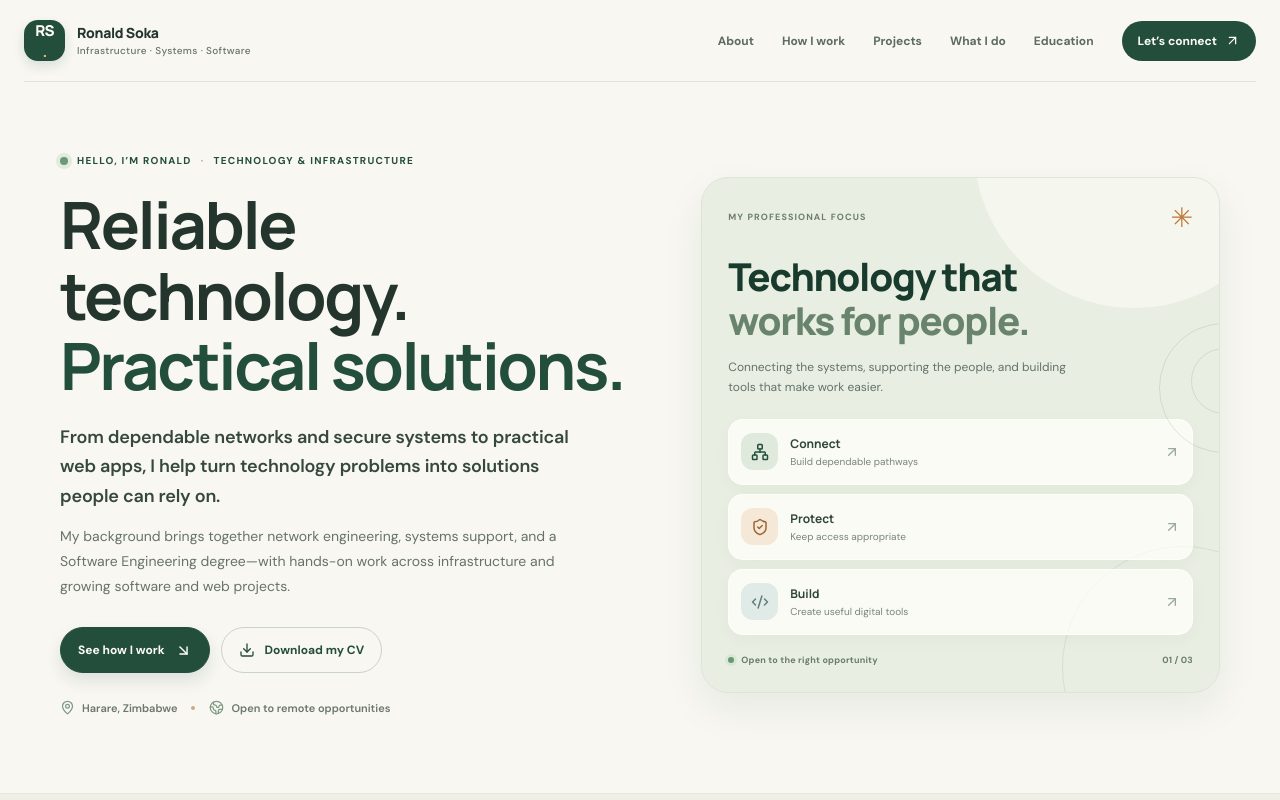
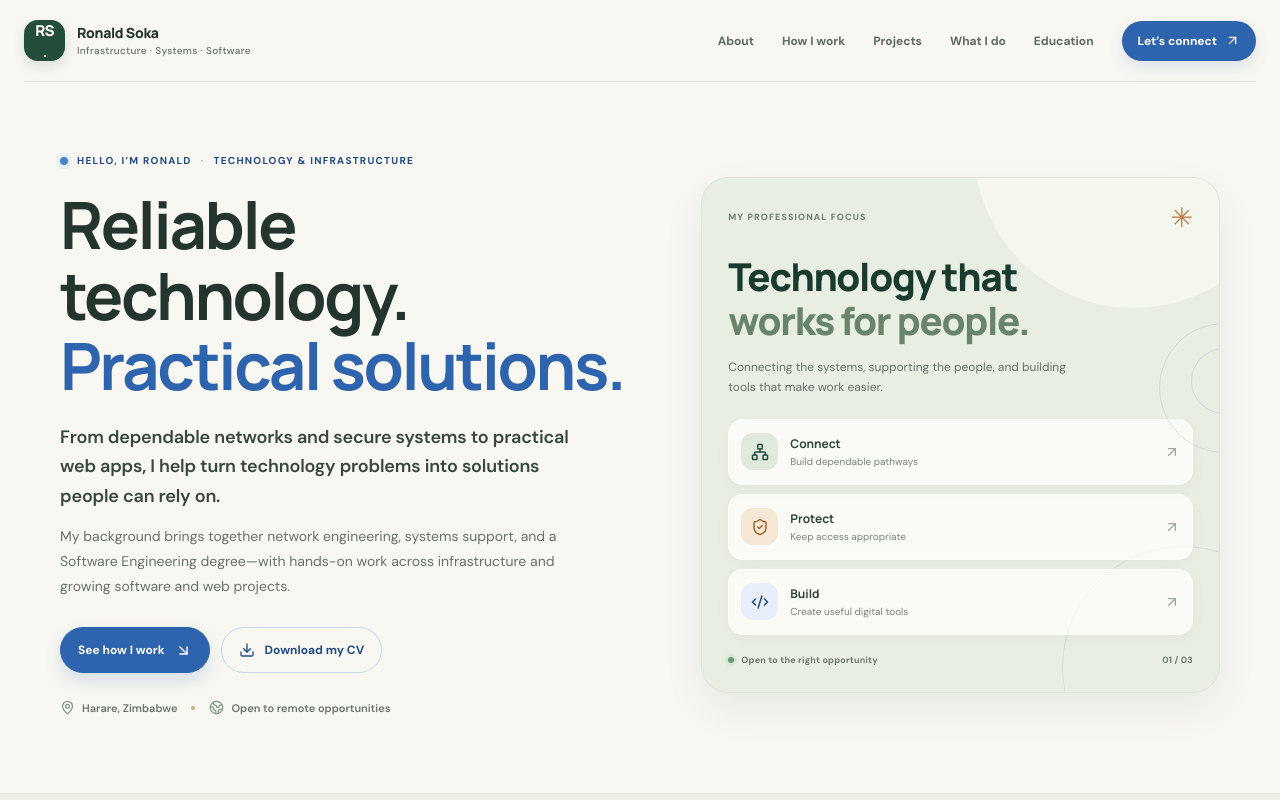
Before and after one commit to Tavadaish/ronald-soka-portfolio, a React (Vite) app: page / in a window 1280 px wide. Shown: the top 800 px of the page. Built offline with nearby package versions, Linux system fonts and the light colour scheme.

Commit message:
Update styles.css

```diff
--- a/src/styles.css
+++ b/src/styles.css
@@ -309,3 +309,62 @@ h1, h2, h3, p { margin-top: 0; }
 @media (prefers-reduced-motion: reduce) {
   *, *::before, *::after { scroll-behavior: auto !important; animation-duration: .01ms !important; animation-iteration-count: 1 !important; transition-duration: .01ms !important; }
 }
+
+/* Blue accent pass: keep the warm paper and forest palette, with clearer blue signals. */
+:root {
+  --blue: #2e63ad;
+  --blue-deep: #204b87;
+  --blue-pale: #e8effa;
+  --blue-line: #cfdcf0;
+  --blue-wash: #f1f5fb;
+}
+
+button:focus-visible, a:focus-visible { outline-color: #477bc2; }
+::selection { background: #dce8f8; color: #204b87; }
+.nav-links > a:hover { color: var(--blue); }
+.nav-links .nav-contact { background: var(--blue); box-shadow: 0 7px 16px rgba(46, 99, 173, .12); }
+.nav-links .nav-contact:hover { background: var(--blue-deep); }
+.hero h1 em, .contact-copy h2 em { color: var(--blue); }
+.button-primary { background: var(--blue); border-color: var(--blue); box-shadow: 0 8px 17px rgba(46, 99, 173, .16); }
+.button-primary:hover { background: var(--blue-deep); border-color: var(--blue-deep); box-shadow: 0 12px 22px rgba(46, 99, 173, .2); }
+.button-secondary { color: var(--blue-deep); border-color: #c7d6e9; }
+.button-secondary:hover { background: var(--blue-pale); border-color: #b8cbe5; }
+.button-linkedin { background: var(--blue-pale); border-color: var(--blue-line); color: var(--blue-deep); }
+.eyebrow { color: var(--blue-deep); }
+.eyebrow-dot { background: #4b83cb; box-shadow: 0 0 0 4px #e5eefb; }
+.section-index { color: var(--blue); }
+.focus-icon-blue { color: var(--blue-deep); background: var(--blue-pale); }
+.hero-decoration { border-color: rgba(46, 99, 173, .14); }
+.hero-card::after { border-color: rgba(46, 99, 173, .13); }
+.project-card:hover { border-color: #bdcfe9; box-shadow: 0 15px 35px rgba(46, 78, 124, .09); }
+.project-open { background: var(--blue-pale); color: var(--blue-deep); }
+.project-card:hover .project-open { background: var(--blue); }
+.project-category { color: var(--blue-deep); }
+.project-card-bottom { color: var(--blue-deep); }
+.tag-row span { color: #365b8c; background: #f0f4fb; border-color: #e1e9f5; }
+.skill-card { border-top: 3px solid #dce6f4; }
+.skill-card:nth-child(1) { border-top-color: #a9c5e8; }
+.skill-card:nth-child(2) { border-top-color: #e9cba8; }
+.skill-card:nth-child(3) { border-top-color: #9ebee8; }
+.skill-card:nth-child(4) { border-top-color: #b5d4be; }
+.skill-card:nth-child(5) { border-top-color: #b8c9ee; }
+.skill-card:nth-child(6) { border-top-color: #c4d9d2; }
+.skill-card:nth-child(3) .skill-icon { color: var(--blue-deep); background: var(--blue-pale); }
+.skill-card:nth-child(4) .skill-icon { color: #285c9c; background: #e5eefb; }
+.skill-card:nth-child(5) .skill-icon { color: #9a6837; background: #f5e9d9; }
+.skill-card:nth-child(6) .skill-icon { color: #587b75; background: #e5efeb; }
+.skill-card li svg { color: var(--blue); }
+.education-icon { color: #d7e5fb; }
+.contact-section { background: #eaf0f8; border-top-color: #d7e2f0; }
+.contact-card-mark { color: var(--blue-deep); background: var(--blue-pale); }
+.available-pill { background: #edf4ea; }
+.contact-detail svg { color: var(--blue); }
+.contact-card-note { background: #f1f5fb; }
+.back-top { color: var(--blue-deep); }
+.back-top:hover { color: var(--forest); }
+.modal-close { border-color: #d3e0f0; background: var(--blue-pale); color: var(--blue-deep); }
+.modal-takeaway { background: #eef4fc; color: var(--blue-deep); }
+
+@media (max-width: 760px) {
+  .nav-links > a:hover { background: #eff4fb; }
+}
```
